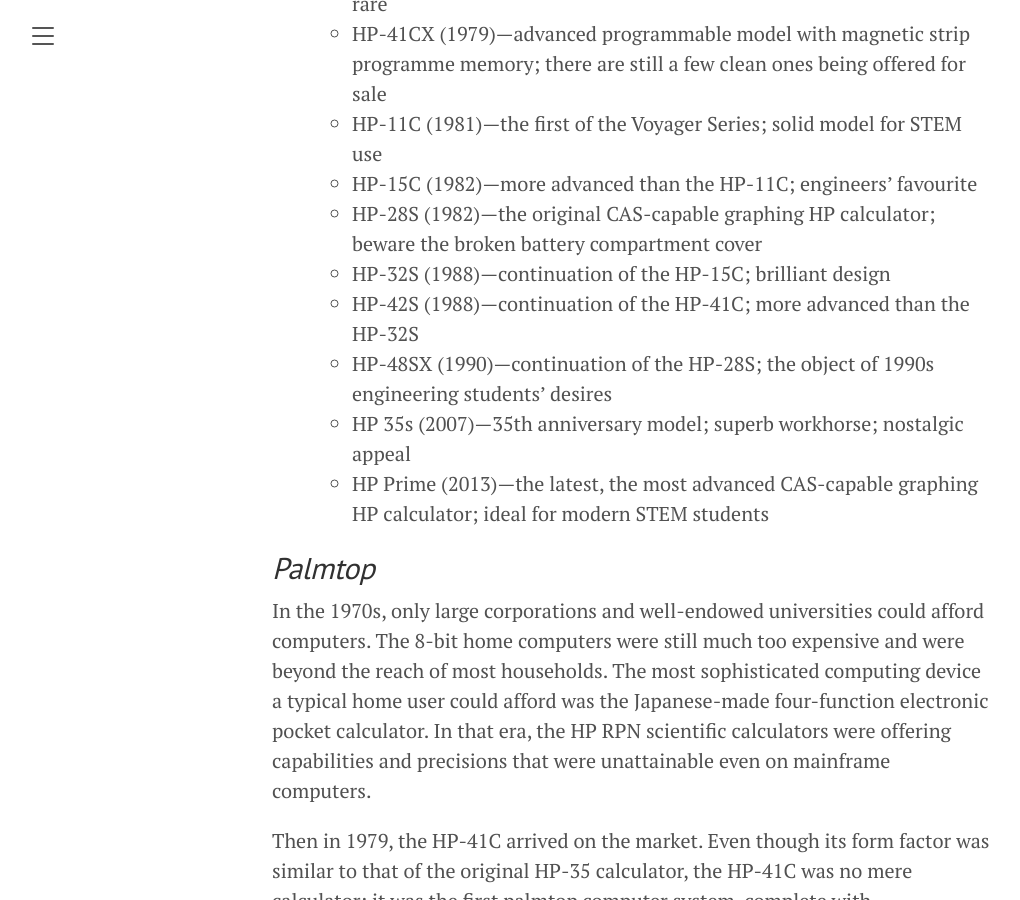
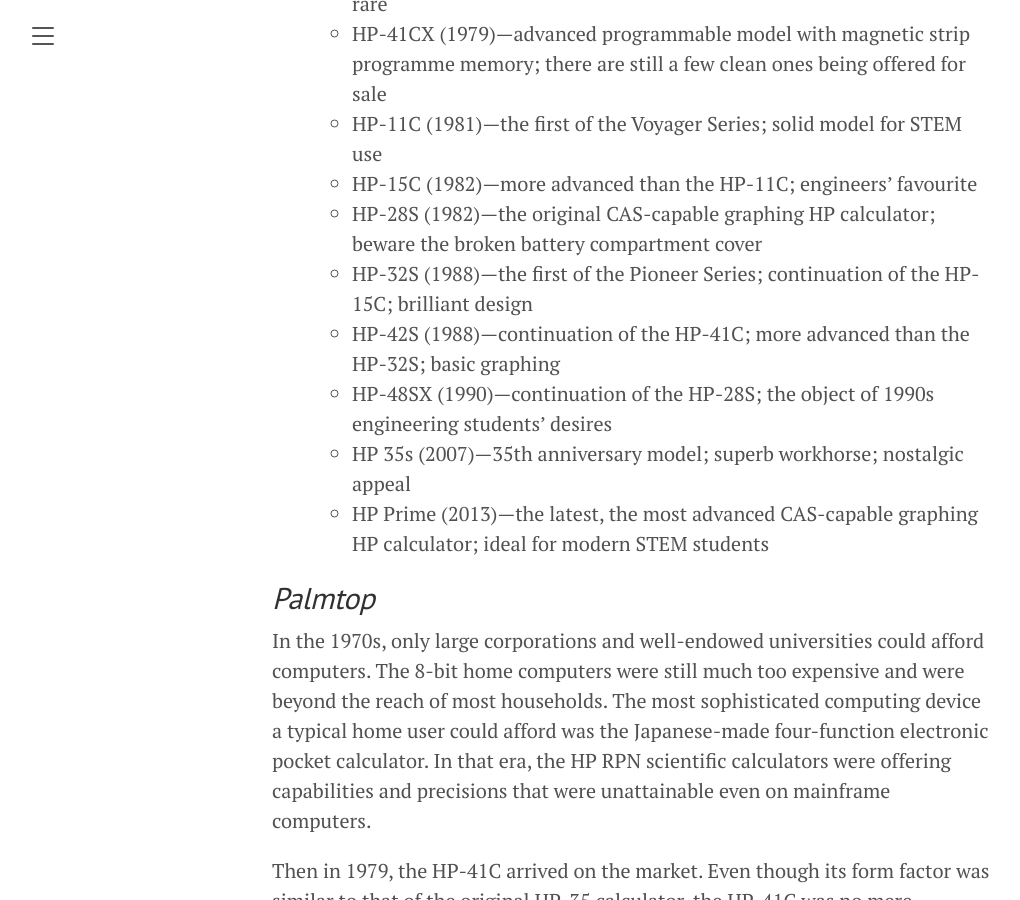
Before and after one commit to amenzwa/amenzwa.github.io, a Jekyll site: the page built from stem/ComputingHistory/HowRPNCalculatorsWork.md, in a window 1280 px wide and 900 px high, scrolled down 17153 px. Shown: the whole window, without its empty margins (8-1028 px from the left). Built offline with Jekyll 4.4.1, drawn with Linux system fonts in a browser that asks for light colours; our own code applies the rules of GitHub Pages for plain Markdown files; formulas are drawn with MathJax 3.

Commit message:
Update HowRPNCalculatorsWork.md

```diff
--- a/stem/ComputingHistory/HowRPNCalculatorsWork.md
+++ b/stem/ComputingHistory/HowRPNCalculatorsWork.md
@@ -275,8 +275,8 @@ Below, I present my meagre collection of HP RPN programmable scientific calculat
   - HP-11C (1981)—the first of the Voyager Series; solid model for STEM use
   - HP-15C (1982)—more advanced than the HP-11C; engineers' favourite
   - HP-28S (1982)—the original CAS-capable graphing HP calculator; beware the broken battery compartment cover
-  - HP-32S (1988)—continuation of the HP-15C; brilliant design
-  - HP-42S (1988)—continuation of the HP-41C; more advanced than the HP-32S
+  - HP-32S (1988)—the first of the Pioneer Series; continuation of the HP-15C; brilliant design
+  - HP-42S (1988)—continuation of the HP-41C; more advanced than the HP-32S; basic graphing
   - HP-48SX (1990)—continuation of the HP-28S; the object of 1990s engineering students' desires
   - HP 35s (2007)—35th anniversary model; superb workhorse; nostalgic appeal
   - HP Prime (2013)—the latest, the most advanced CAS-capable graphing HP calculator; ideal for modern STEM students
```
